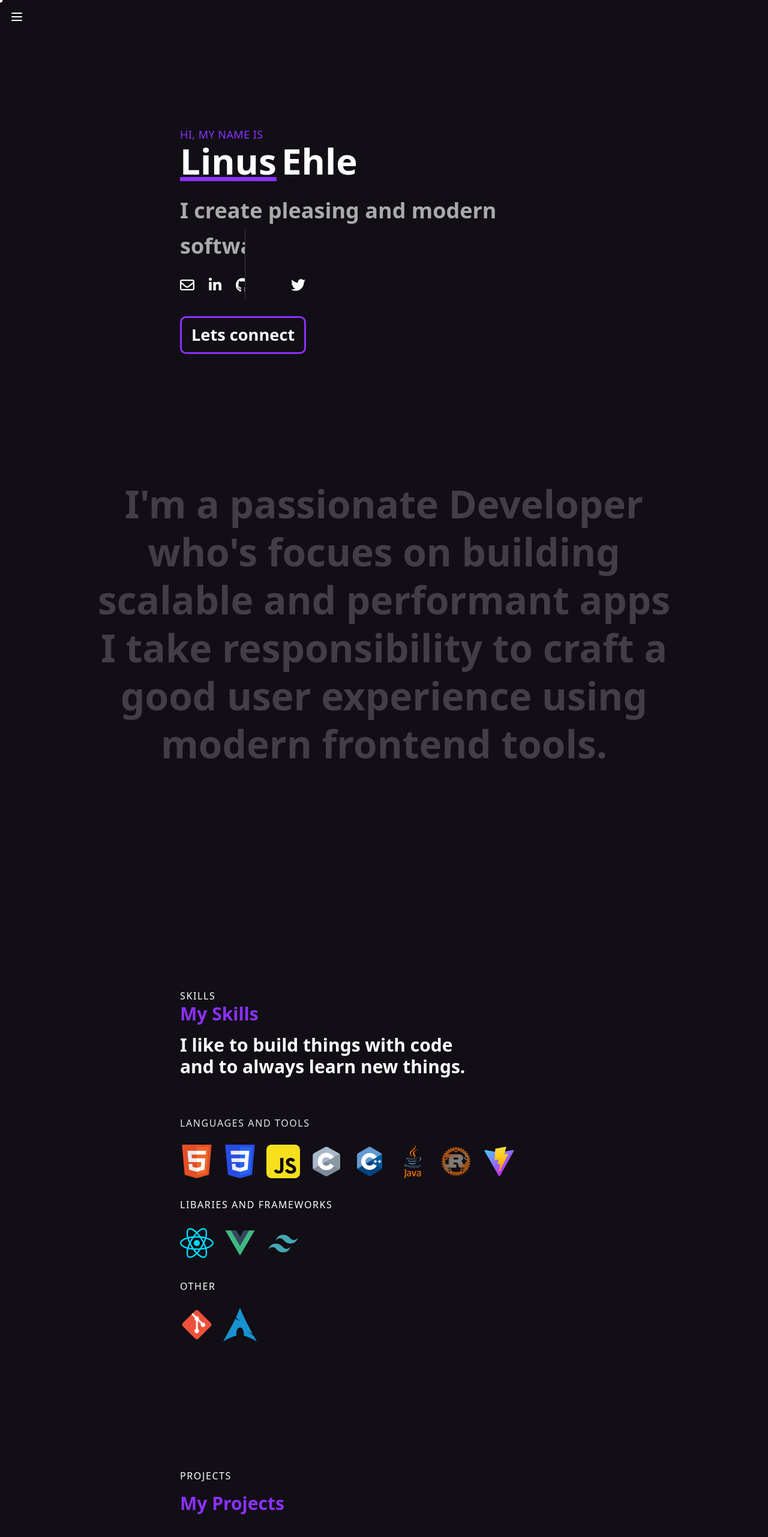
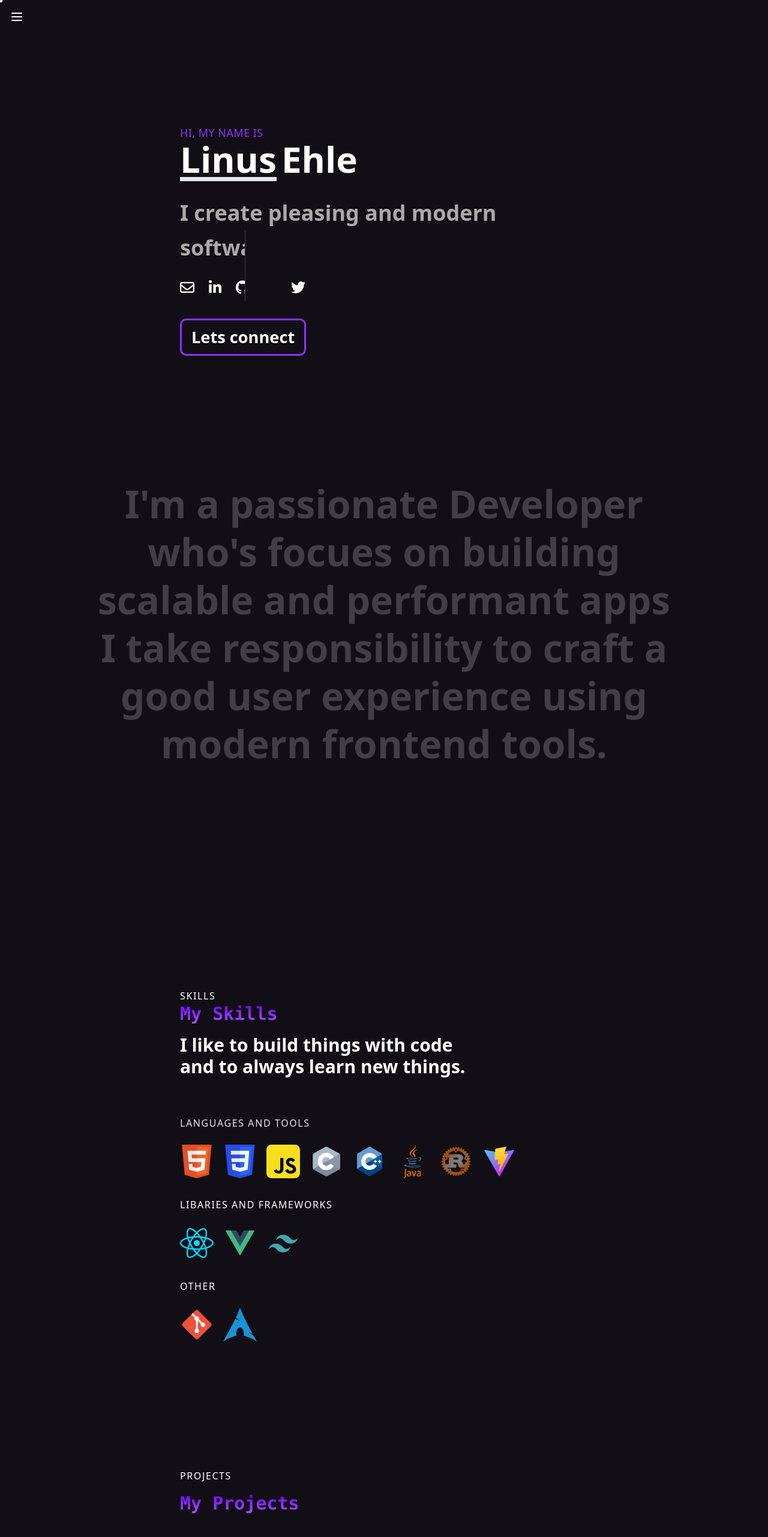
Before and after one commit to linusehle/linusehle-portfolio, a Vue app: page / in a window 1280 px wide. Shown: the top 2562 px of the page at 60% size. Built offline with nearby package versions, Linux system fonts and the light colour scheme.

Commit message:
feat: improved input contact fields

```diff
--- a/src/components/Home.vue
+++ b/src/components/Home.vue
@@ -6,7 +6,7 @@
                 <span class="font-medium text-lg uppercase tracking-wide text-[#8b31ff]">Hi, my name is</span>
             </div>
             <div class="flex space-x-2">
-                <span class="font-bold text-6xl text-white underline decoration-[#8b31ff] decoration-[7px]">Linus</span>
+                <span class="font-bold text-6xl text-white border-b-[7px]" style="border-bottom: -webkit-linear-gradient(90deg, #9f55ff, #7000ff); -webkit-border-image: ;">Linus</span>
                 <span class="font-bold text-6xl text-white">Ehle</span>
             </div>
             <div class="mt-6">
@@ -102,7 +102,7 @@
                 <span class="font-medium text-base uppercase tracking-widest text-white">skills</span>
             </div>
             <div>
-                <span class="font-bold text-3xl text-[#8b31ff]">My Skills</span>
+                <span class="font-bold font-mono text-3xl" style="background: -webkit-linear-gradient(90deg, #9f55ff, #7000ff); -webkit-background-clip: text; -webkit-text-fill-color: transparent;">My Skills</span>
             </div>
             <div class="w-full sm:max-w-lg pt-4">
                 <span class="font-semibold text-[1.65rem] text-white md:text-3xl">I like to build things with code and to always learn new things.</span>
@@ -183,7 +183,7 @@
                 <span class="font-medium text-base uppercase tracking-widest text-white">projects</span>
             </div>
             <div>
-                <span class="font-bold text-3xl text-[#8b31ff]">My Projects</span>
+                <span class="font-bold font-mono text-3xl" style="background: -webkit-linear-gradient(90deg, #9f55ff, #7000ff); -webkit-background-clip: text; -webkit-text-fill-color: transparent;">My Projects</span>
             </div>
             <div class="w-full sm:max-w-lg pt-4">
                 <span class="font-semibold text-[1.65rem] text-white md:text-3">Some things I buildt with heart</span>
@@ -232,7 +232,7 @@
                 </div>
             </div>
         </div>
-    <div id="contact" class="bg-[#1a171e] h-screen flex flex-col">
+    <div id="contact" class="bg-[#1a171e] h-screen flex flex-col w-full">
         <div class="flex flex-col space-y-4 py-12 px-4 md:px-[125px] lg:px-[300px]">
             <div class="-mb-1">
                 <span class="font-medium text-base uppercase tracking-widest text-white">contact</span>
@@ -246,17 +246,17 @@
         </div>
         <div class="flex flex-col pb-10">
             <div class="w-full flex justify-center">
-                <form class="px-4 sm:w-[30rem] md:w-[35rem] space-y-6">
+                <form class="px-4 sm:w-[30rem] md:w-[45rem] space-y-6 w-full">
                     <div class="relative">
-                        <input type="text" id="name_input" class="block w-full px-2.5 pb-2.5 pt-4 sm:w-full h-12 sm:h-14  bg-transparent rounded-[0.6rem] border-2 border-[#8b31ff] text-white focus:outline-none peer" placeholder="" />
-                        <label for="name_input" class="absolute text-white duration-300 transform -translate-y-4 scale-75 top-2 z-10 origin-[0] dark:bg-gray-900 px-2 peer-focus:px-2 peer-focus:text-white peer-placeholder-shown:scale-100 peer-placeholder-shown:-translate-y-1/2 peer-placeholder-shown:top-1/2 peer-focus:top-2 peer-focus:scale-75 peer-focus:-translate-y-4 rtl:peer-focus:translate-x-1/4 rtl:peer-focus:left-auto start-1">Name</label>
+                        <input type="text" id="name_input" class="block leading-[40px] w-full px-2.5 pb-2.5 pt-4 sm:w-full h-12 sm:h-[75px] bg-transparent rounded-[0.6rem] border-2 border-[#8b31ff] text-white focus:outline-none peer" placeholder="" />
+                        <label for="name_input" class="absolute text-white font-mono duration-300 transform -translate-y-4 scale-75 top-2 z-10 origin-[0] dark:bg-gray-900 px-2 peer-focus:px-2 peer-focus:text-white peer-placeholder-shown:scale-100 peer-placeholder-shown:-translate-y-1/2 peer-placeholder-shown:top-1/2 peer-focus:top-2 peer-focus:scale-75 peer-focus:-translate-y-4 rtl:peer-focus:translate-x-1/4 rtl:peer-focus:left-auto start-1">Name</label>
                     </div>
                     <div class="relative">
                         <input type="email" id="name_input" class="block w-[25rem] px-2.5 pb-2.5 pt-4 sm:w-full h-12 sm:h-14  bg-transparent rounded-[0.6rem] border-2 border-[#8b31ff] text-white focus:outline-none peer" placeholder="" />
                         <label for="name_input" class="absolute text-white duration-300 transform -translate-y-4 scale-75 top-2 z-10 origin-[0] dark:bg-gray-900 px-2 peer-focus:px-2 peer-focus:text-white peer-placeholder-shown:scale-100 peer-placeholder-shown:-translate-y-1/2 peer-placeholder-shown:top-1/2 peer-focus:top-2 peer-focus:scale-75 peer-focus:-translate-y-4 rtl:peer-focus:translate-x-1/4 rtl:peer-focus:left-auto start-1">Email</label>
                     </div>
                     <div class="relative">
-                        <textarea id="message" class="block h-auto w-[25rem] px-2.5 pb-2.5 pt-4 sm:w-full min-h-[10rem] max-h-[20rem] sm:h-14  bg-transparent rounded-[0.6rem] border-2 border-[#8b31ff] text-white focus:outline-none peer" placeholder=""></textarea>
+                        <textarea id="message" class="block h-auto w-full px-2.5 pb-2.5 pt-4 sm:w-full min-h-[10rem] max-h-[20rem] sm:h-14  bg-transparent rounded-[0.6rem] border-2 border-[#8b31ff] text-white focus:outline-none peer" placeholder=""></textarea>
                         <label for="message" class="absolute text-white duration-300 transform -translate-y-4 scale-75 top-2 z-10 origin-[0] dark:bg-gray-900 px-2 peer-focus:px-2 peer-focus:text-white peer-placeholder-shown:scale-100 peer-placeholder-shown:-translate-y-1/2 peer-placeholder-shown:top-1/2 peer-focus:top-2 peer-focus:scale-75 peer-focus:-translate-y-4 rtl:peer-focus:translate-x-1/4 rtl:peer-focus:left-auto start-1">Message</label>
                     </div>
                 </form>
@@ -268,6 +268,7 @@
                 </div>
             </div>
         </div>
+
     </div>
 </template>
 
```
